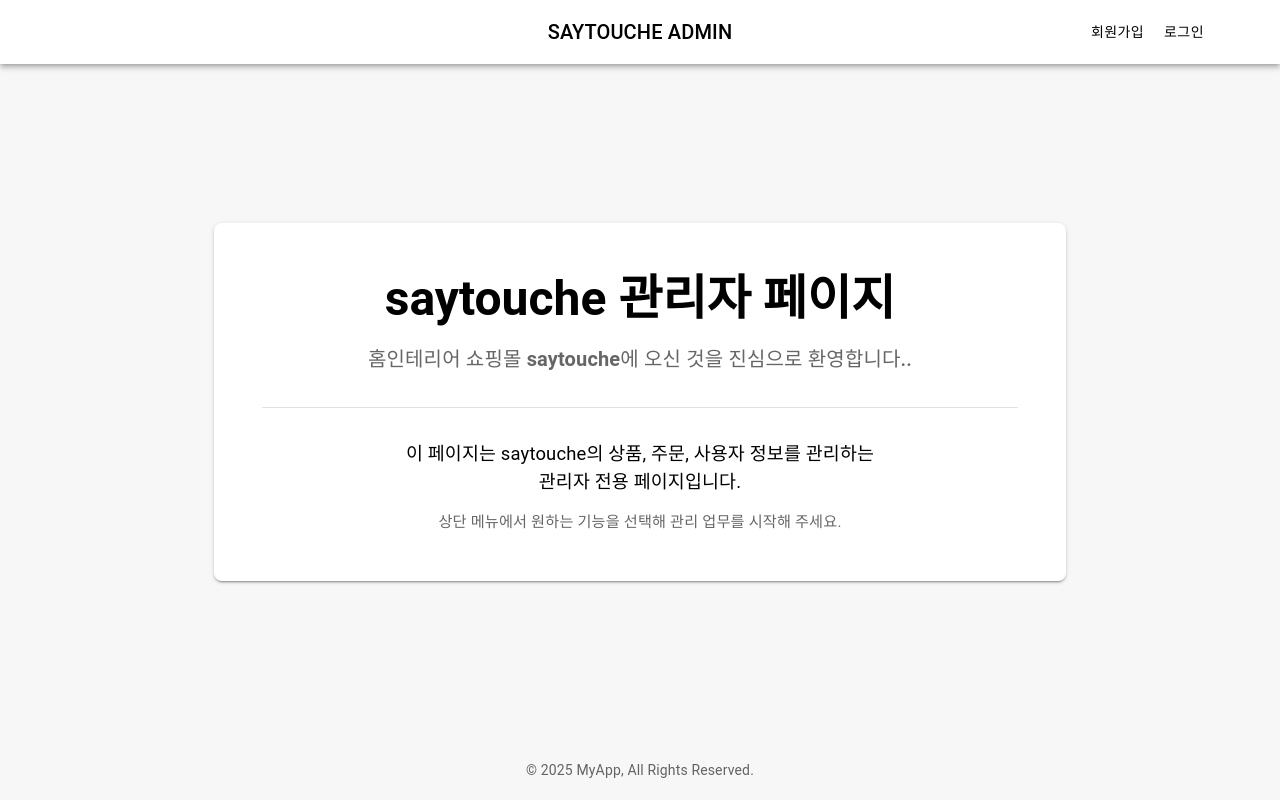
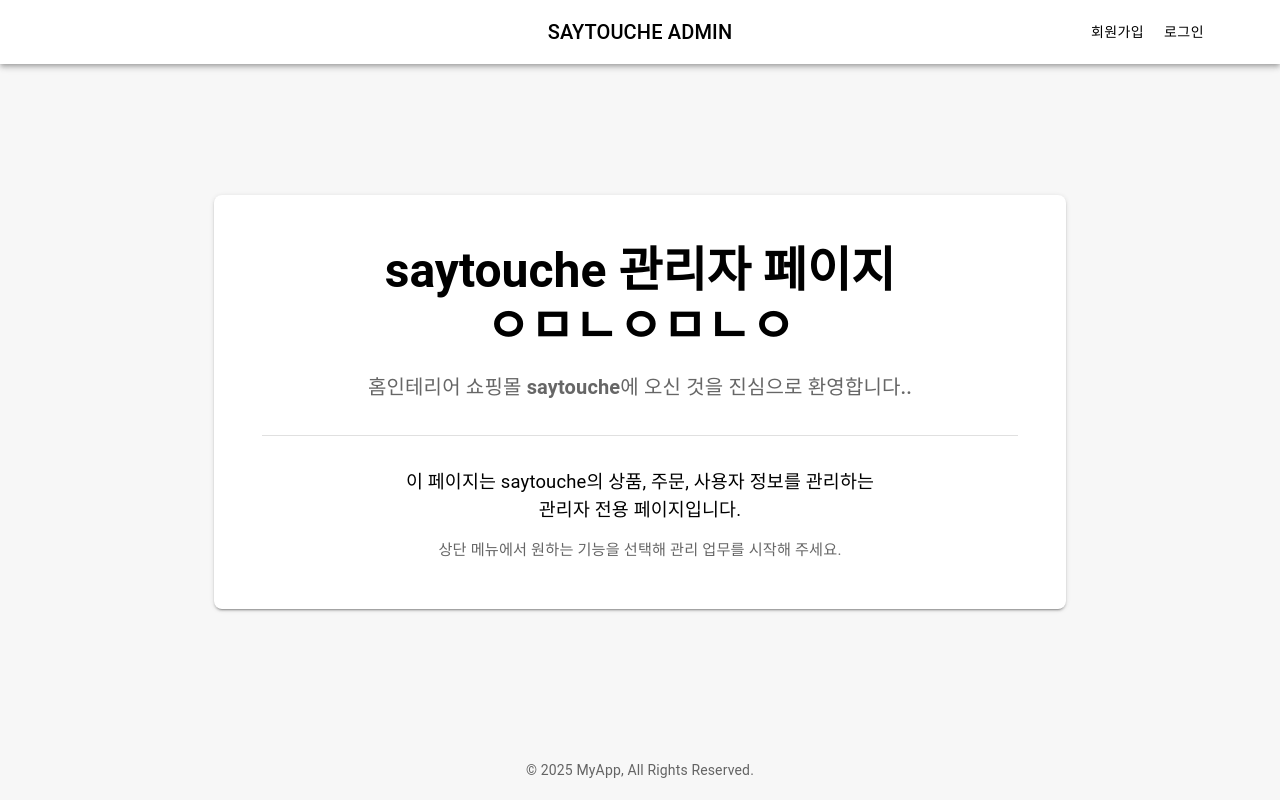
Before and after one commit to HanJongKyun/say4team_admin, a React (Vite) app: page / in a window 1280 px wide. Built offline with nearby package versions, Linux system fonts and the light colour scheme.

Commit message:
깃허브 액션 테스트

```diff
--- a/src/components/Home.jsx
+++ b/src/components/Home.jsx
@@ -24,7 +24,7 @@ const Home = () => {
           gutterBottom
           sx={{ wordBreak: 'keep-word' }}
         >
-          saytouche 관리자 페이지
+          saytouche 관리자 페이지 ㅇㅁㄴㅇㅁㄴㅇ
         </Typography>
 
         <Typography variant='h6' color='text.secondary' sx={{ mb: 4 }}>
```
